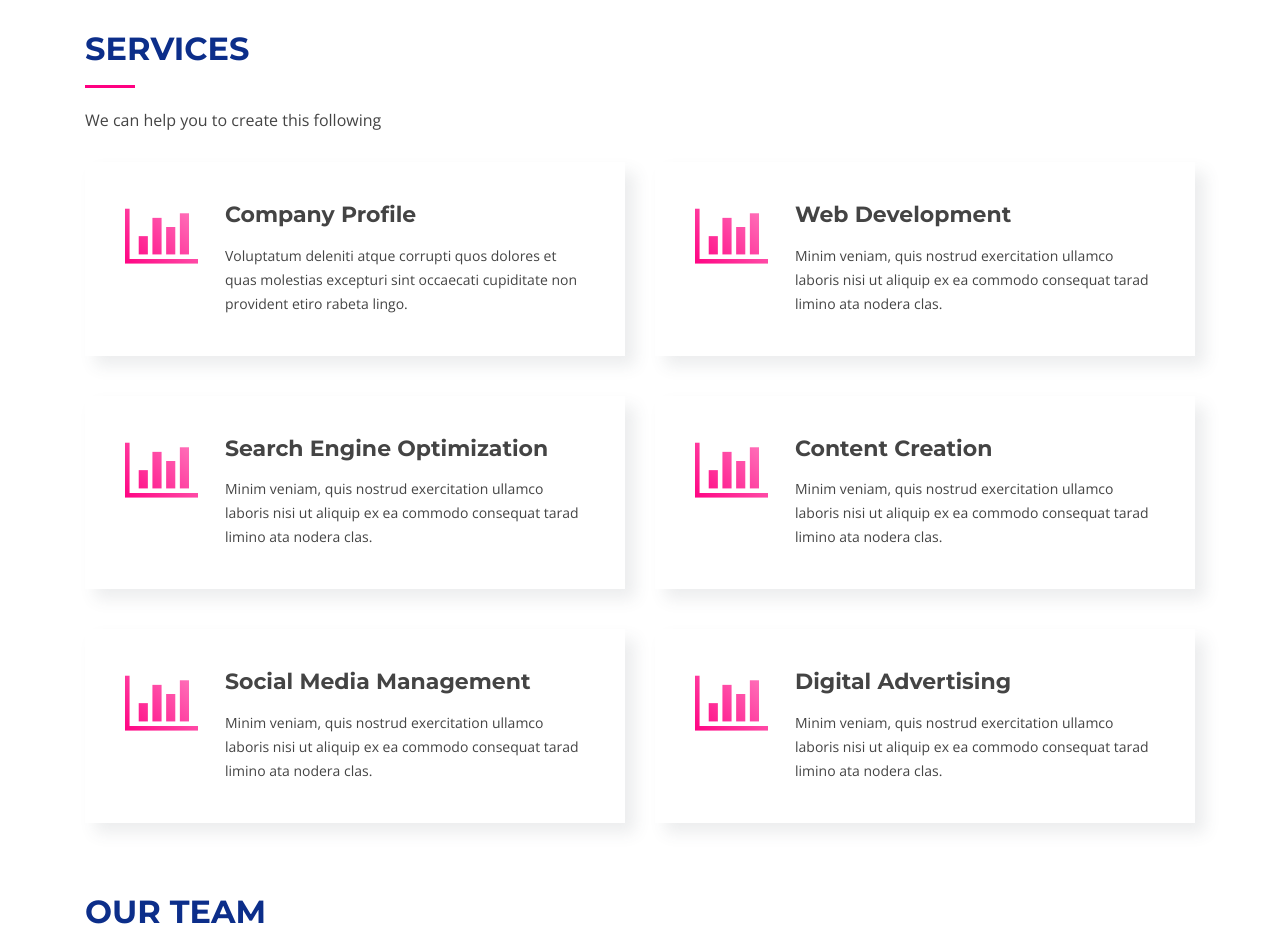
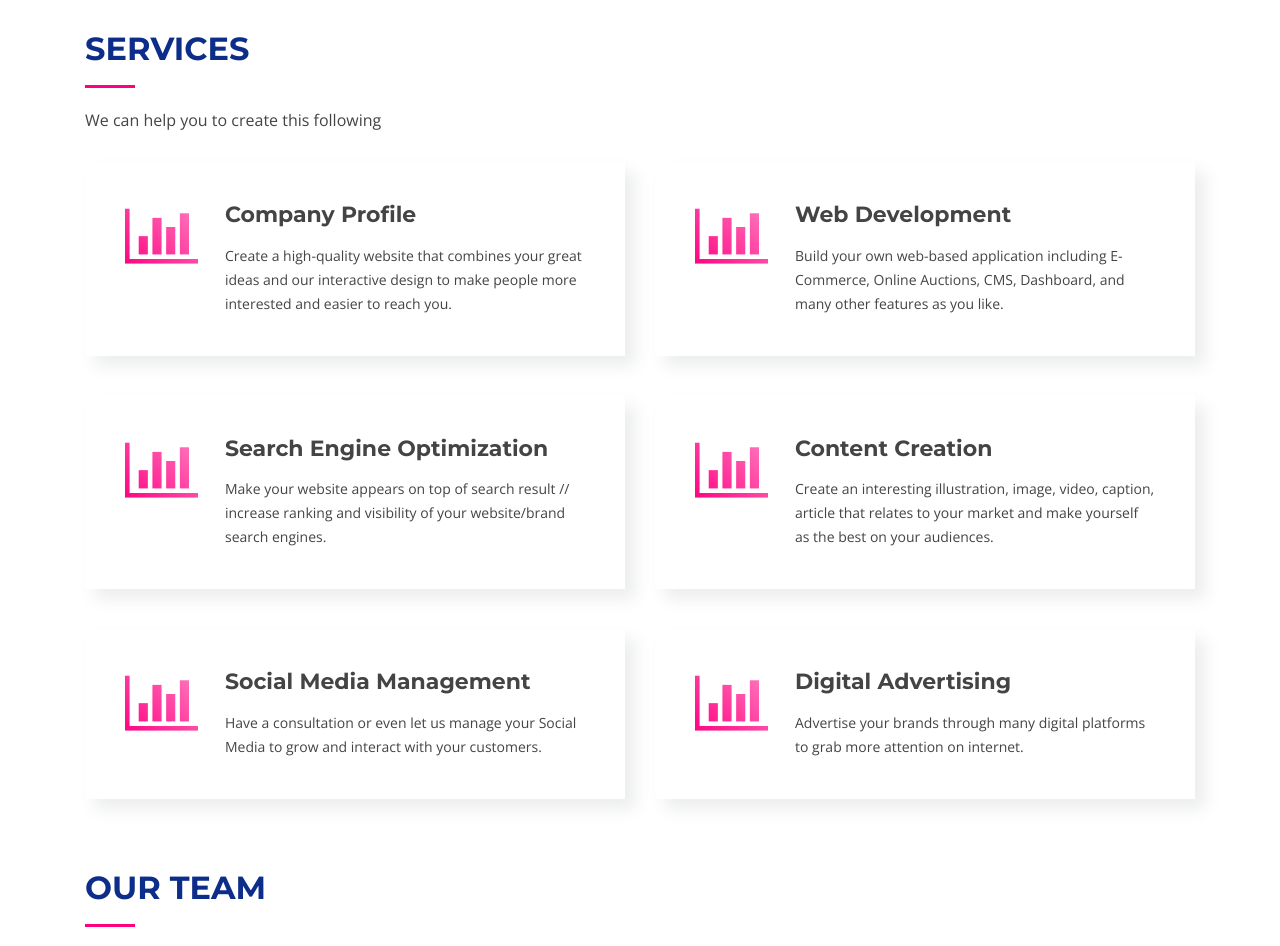
Before and after one commit to Reichminate/home, a PHP site: page / in a window 1280 px wide. Shown: the part 1559-2505 px from the top of the page. Run offline with PHP 8.4, Linux system fonts and the light colour scheme; some libraries are stand-ins or nearby versions; some web fonts are replaced.

Commit message:
services detail

```diff
--- a/index.php
+++ b/index.php
@@ -158,7 +158,7 @@
                             <i class="fa fa-bar-chart"></i>
                         </div>
                         <h4 class="title"><a href="">Company Profile</a></h4>
-                        <p class="description">Voluptatum deleniti atque corrupti quos dolores et quas molestias excepturi sint occaecati cupiditate non provident etiro rabeta lingo.</p>
+                        <p class="description">Create a high-quality website that combines your great ideas and our interactive design to make people more interested and easier to reach you.</p>
                     </div>
                 </div>
 
@@ -168,7 +168,7 @@
                             <i class="fa fa-bar-chart"></i>
                         </div>
                         <h4 class="title"><a href="">Web Development</a></h4>
-                        <p class="description">Minim veniam, quis nostrud exercitation ullamco laboris nisi ut aliquip ex ea commodo consequat tarad limino ata nodera clas.</p>
+                        <p class="description">Build your own web-based application including E-Commerce, Online Auctions, CMS, Dashboard, and many other features as you like.</p>
                     </div>
                 </div>
 
@@ -178,7 +178,7 @@
                             <i class="fa fa-bar-chart"></i>
                         </div>
                         <h4 class="title"><a href="">Search Engine Optimization</a></h4>
-                        <p class="description">Minim veniam, quis nostrud exercitation ullamco laboris nisi ut aliquip ex ea commodo consequat tarad limino ata nodera clas.</p>
+                        <p class="description">Make your website appears on top of search result // increase ranking and visibility of your website/brand search engines.</p>
                     </div>
                 </div>
 
@@ -188,7 +188,7 @@
                             <i class="fa fa-bar-chart"></i>
                         </div>
                         <h4 class="title"><a href="">Content Creation</a></h4>
-                        <p class="description">Minim veniam, quis nostrud exercitation ullamco laboris nisi ut aliquip ex ea commodo consequat tarad limino ata nodera clas.</p>
+                        <p class="description">Create an interesting illustration, image, video, caption, article that relates to your market and make yourself as the best on your audiences.</p>
                     </div>
                 </div>
 
@@ -200,7 +200,7 @@
                         <h4 class="title">
                             <a href="">Social Media Management</a>
                         </h4>
-                        <p class="description">Minim veniam, quis nostrud exercitation ullamco laboris nisi ut aliquip ex ea commodo consequat tarad limino ata nodera clas.</p>
+                        <p class="description">Have a consultation or even let us manage your Social Media to grow and interact with your customers.</p>
                     </div>
                 </div>
 
@@ -212,7 +212,7 @@
                         <h4 class="title">
                             <a href="">Digital Advertising</a>
                         </h4>
-                        <p class="description">Minim veniam, quis nostrud exercitation ullamco laboris nisi ut aliquip ex ea commodo consequat tarad limino ata nodera clas.</p>
+                        <p class="description">Advertise your brands through many digital platforms to grab more attention on internet.</p>
                     </div>
                 </div>
             </div>
@@ -384,7 +384,7 @@
 
     <!-- JavaScript Libraries -->
     <script src="lib/jquery/jquery.min.js"></script>
-    <script src="lib/jquery/jquery-migrate.min.js"></script>
+    <!-- <script src="lib/jquery/jquery-migrate.min.js"></script> -->
     <script src="lib/bootstrap/js/bootstrap.bundle.min.js"></script>
     <script src="lib/easing/easing.min.js"></script>
     <script src="lib/superfish/hoverIntent.js"></script>
```
